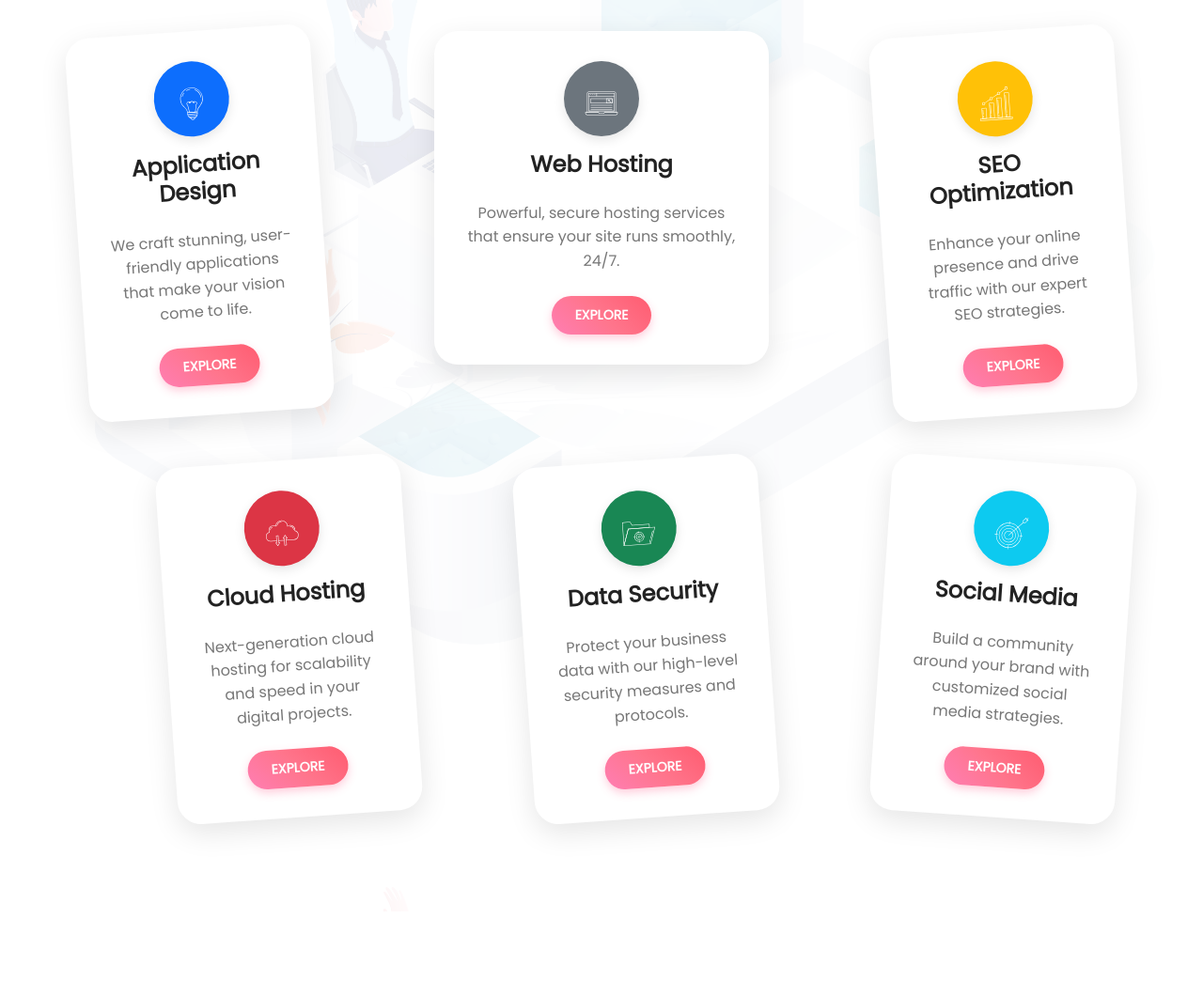
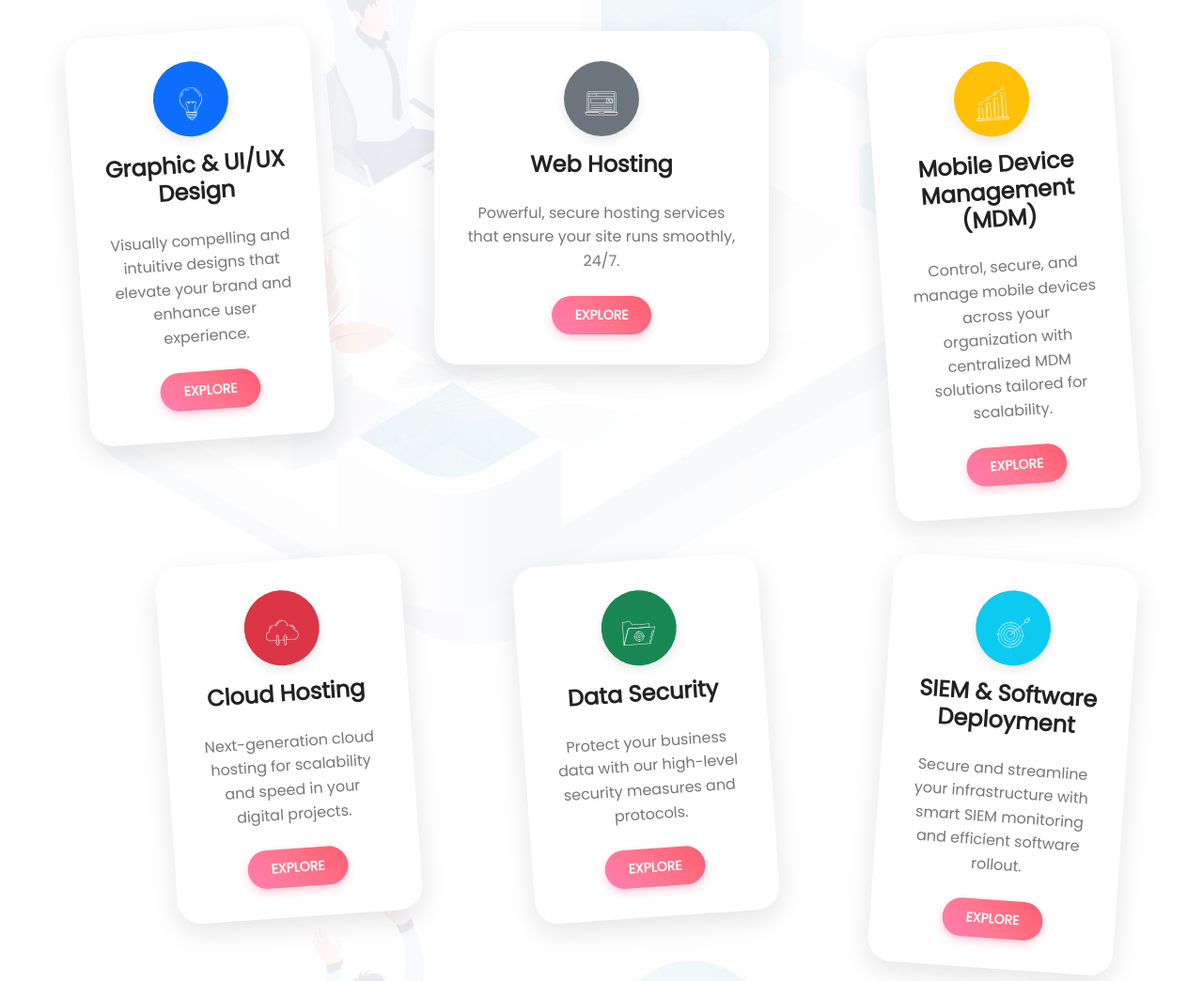
Before and after one commit to girll235/Beaufortcyber, a plain HTML site: page index.html in a window 1280 px wide. Shown: the part 1052-2096 px from the top of the page at 94% size. Drawn offline with Linux system fonts and the light colour scheme.

Commit message:
hero section and services section & page done

```diff
--- a/index.html
+++ b/index.html
@@ -93,8 +93,8 @@
     <div class="container position-relative">
       <div class="row gy-5 aos-init aos-animate">
         <div class="col-lg-8 offset-lg-0 dark-bg order-lg-1 d-flex flex-column justify-content-start text-left caption">
-          <h2 data-aos="fade-up">Delivering <br><span>Superior IT Solutions</span><span class="circle" data-aos="fade-right" data-aos-delay="800">.</span></h2>
-          <p data-aos="fade-up" data-aos-delay="400">You can easily change any design to your own. It is also highly customizable SEO friendly template.</p>
+          <h2 data-aos="fade-up">Delivering  Secure<br><span>& Creative Digital Solutions</span><span class="circle" data-aos="fade-right" data-aos-delay="800">.</span></h2>
+          <p data-aos="fade-up" data-aos-delay="400">Beafaurt offers expert cybersecurity services, modern web development, and stunning UI/UX and graphic design All customizable and crafted for impact.</p>
           <div class="social justify-content-start" data-aos="fade-up" data-aos-delay="600">
             <a href=""><i class="bi bi-twitter-x"></i></a>
             <a href=""><i class="bi bi-facebook"></i></a>
@@ -102,7 +102,7 @@
             <a href=""><i class="bi bi-instagram"></i></a>
           </div>
           <div class="d-flex justify-content-start">
-            <a href="#contact" class="btn-get-started mr-20" data-aos="fade-up" data-aos-delay="800">Get Quotes</a>
+            <a href="#contact" class="btn-get-started mr-20" data-aos="fade-up" data-aos-delay="800">Get Quotes	</a>
             <a href="#services" class="btn-get-started" data-aos="fade-up" data-aos-delay="1000">Get Started</a>
           </div>
         </div>
@@ -124,15 +124,18 @@
 
               <!-- Dynamic Service Grid with Asymmetry -->
               <div class="row gy-5 position-relative">
-                  <!-- Service 1 -->
+
+
+
+                  <!--Service 1-->
                   <div class="col-xl-3 col-md-6 service-item">
                       <div class="service-card card-rotated">
-                          <div class="service-icon bg-primary mb-3">
-                              <img src="assets/images/icons/service-design.svg" alt="Design" class="img-fluid">
-                          </div>
-                          <h4 class="service-title">Application Design</h4>
-                          <p class="service-description">We craft stunning, user-friendly applications that make your vision come to life.</p>
-                          <a href="#" class="btn btn-get-started">Explore</a>
+                        <div class="service-icon bg-primary mb-3">
+                          <img src="assets/images/icons/service-design.svg" alt="Design" class="img-fluid">
+                      </div>
+                      <h4 class="service-title">Graphic & UI/UX Design</h4>
+                      <p class="service-description">Visually compelling and intuitive designs that elevate your brand and enhance user experience.</p>
+                      <a href="#" class="btn btn-get-started">Explore</a>
                       </div>
                   </div>
 
@@ -152,10 +155,10 @@
                   <div class="col-xl-3 col-md-6 service-item offset-xl-1">
                       <div class="service-card card-rotated">
                           <div class="service-icon bg-warning mb-3">
-                              <img src="assets/images/icons/service-seo.svg" alt="SEO" class="img-fluid">
+                              <img src="assets/images/icons/service-seo.svg" alt="Device Management" class="img-fluid">
                           </div>
-                          <h4 class="service-title">SEO Optimization</h4>
-                          <p class="service-description">Enhance your online presence and drive traffic with our expert SEO strategies.</p>
+                          <h4 class="service-title">Mobile Device Management (MDM)</h4>
+                          <p class="service-description">Control, secure, and manage mobile devices across your organization with centralized MDM solutions tailored for scalability.</p>
                           <a href="#" class="btn btn-get-started">Explore</a>
                       </div>
                   </div>
@@ -188,13 +191,15 @@
                   <div class="col-xl-3 col-md-6 service-item offset-xl-1">
                       <div class="service-card card-rotated-2">
                           <div class="service-icon bg-info mb-3">
-                              <img src="assets/images/icons/service-social.svg" alt="Social Media" class="img-fluid">
+                              <img src="assets/images/icons/service-social.svg" alt="IT Security & Deployment" class="img-fluid">
                           </div>
-                          <h4 class="service-title">Social Media</h4>
-                          <p class="service-description">Build a community around your brand with customized social media strategies.</p>
+                          <h4 class="service-title">SIEM & Software Deployment</h4>
+                          <p class="service-description">Secure and streamline your infrastructure with smart SIEM monitoring and efficient software rollout.</p>
                           <a href="#" class="btn btn-get-started">Explore</a>
                       </div>
                   </div>
+
+              </div>
               </div>
           </div>
       </div>
@@ -1035,7 +1040,7 @@
           <div class="col-xl-4 col-lg-4 col-md-6 mb-50">
             <div class="contact-widget footer-widget">
               <div class="footer-widget-heading">
-                <h3>Get In Touch</h3>
+                <h3>Get Quotes</h3>
               </div>
               <div class="footer-text">
                 <p><i class="bi bi-telephone-inbound-fill mr-15"></i>(332) 210-4185</p>
```
Also changed, not shown: services.html (+15 -15 lines).
